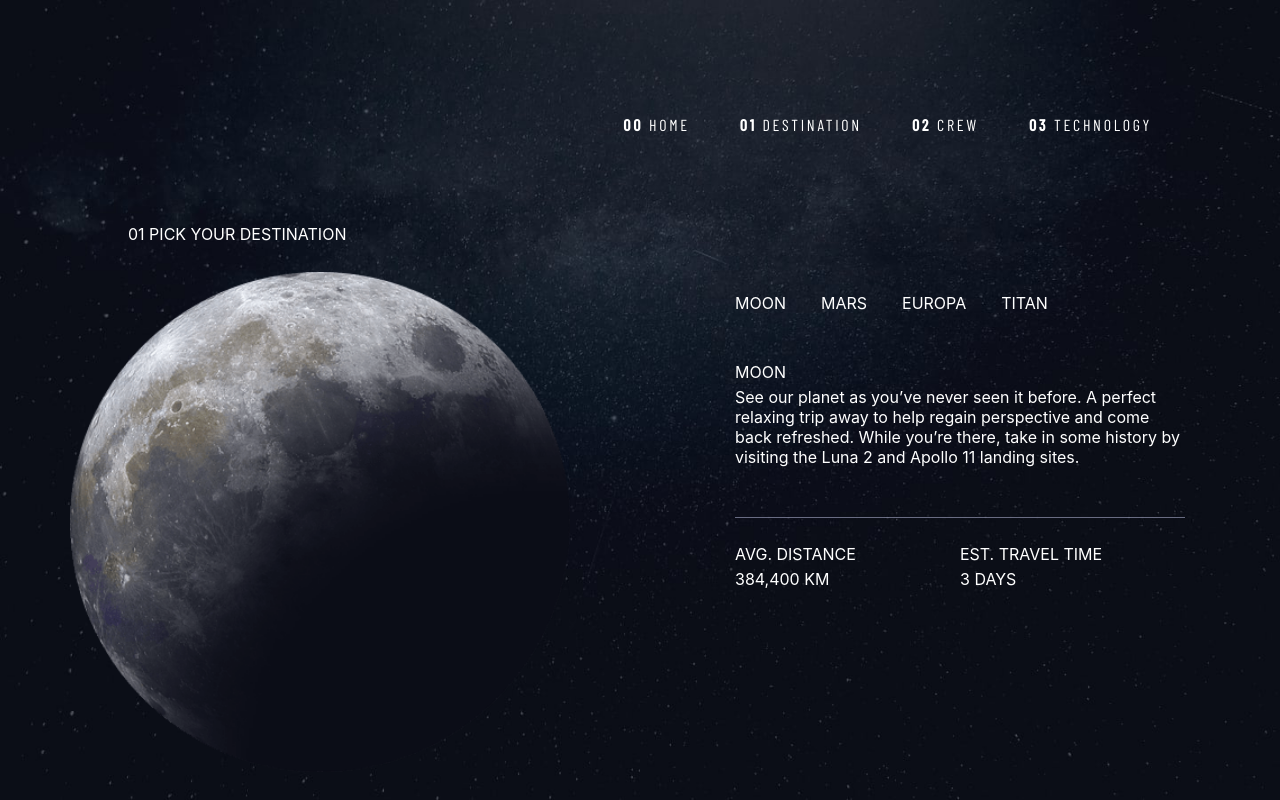
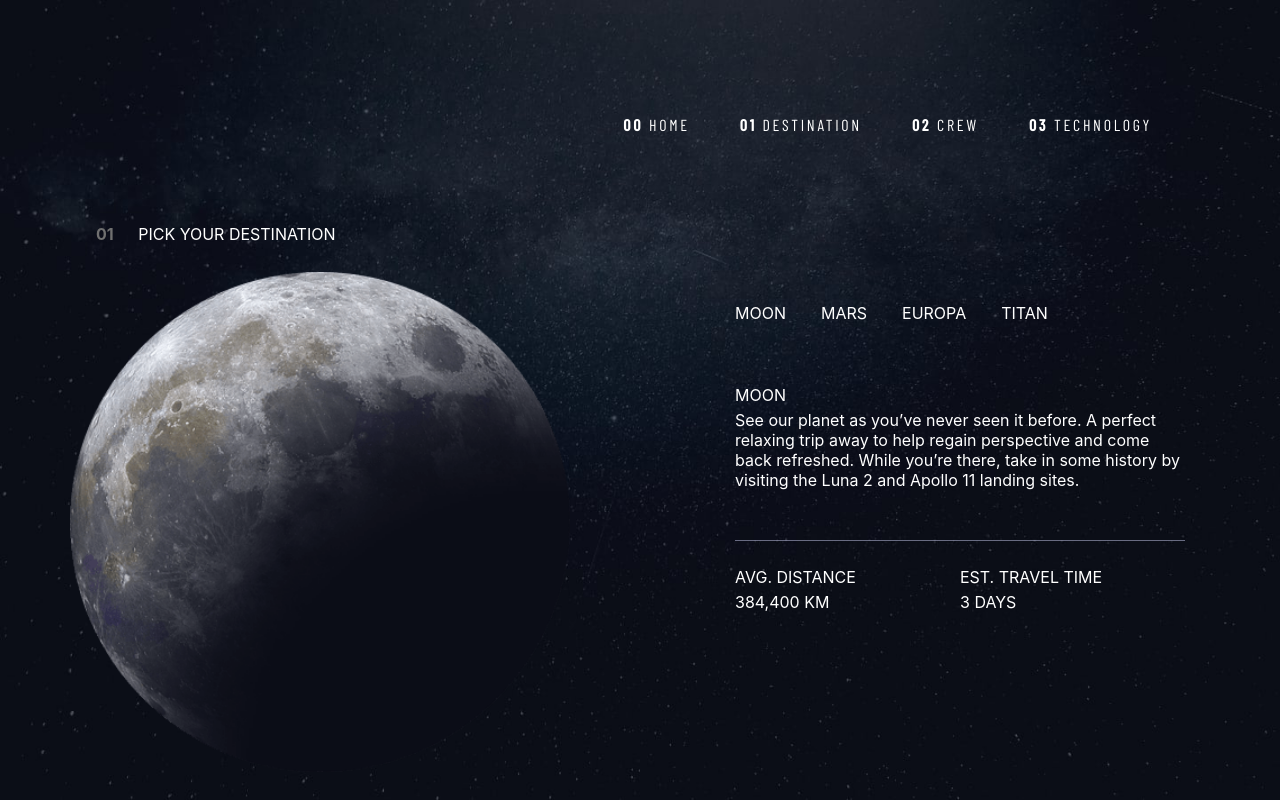
Before and after one commit to kabocha23/space-tourism, a React (Create React App) app: page /destination in a window 1280 px wide. Built offline with nearby package versions, Linux system fonts and the light colour scheme; a web font is replaced by a local one.

Commit message:
refining layout and adding styles to mini nav

```diff
--- a/src/components/01 Destination/Destination.css
+++ b/src/components/01 Destination/Destination.css
@@ -20,8 +20,13 @@
 }
 .destination-img p {
     margin-top: 10%;
-    margin-left: 20%;
+    margin-left: 15%;
     margin-bottom: 0%;
+}
+.destination-img span {
+    font-weight: 700;
+    color: #707070;
+    margin-right: 20px;
 }
 
 .destination-img img {
@@ -49,6 +54,7 @@
     margin-left: auto;
     margin-right: auto;
 }
+
 .destination-nav {
     display: flex;
     flex-direction: row;
@@ -57,6 +63,14 @@
 .destination-nav p {
     cursor: pointer;
     margin-right: 35px;
+    padding: 10px 0px;
+    border-bottom: solid #ffffff00;
+}
+.destination-nav p:hover:not(.active) {
+    border-bottom: solid #FFFFFF;
+}
+.destination-nav p.active {
+    border-bottom: solid #FFFFFF;
 }
 .destination-blurb p {
     margin-top: 1%;
--- a/src/components/01 Destination/Destination.tsx
+++ b/src/components/01 Destination/Destination.tsx
@@ -18,7 +18,10 @@ const Destination: FC<DestinationProps> = ({ destinations }) => {
 
       <div className="destination-img">
         <p className="heading-5"><span>01</span> PICK YOUR DESTINATION</p>
-        <img src={require(`../../${destinations[0].images.png}.png`)}/>
+        <img
+          src={require(`../../${destinations[0].images.png}.png`)}
+          alt={destinations[0].name}
+          />
       </div>
 
       <div className="destination-blurb">
```
